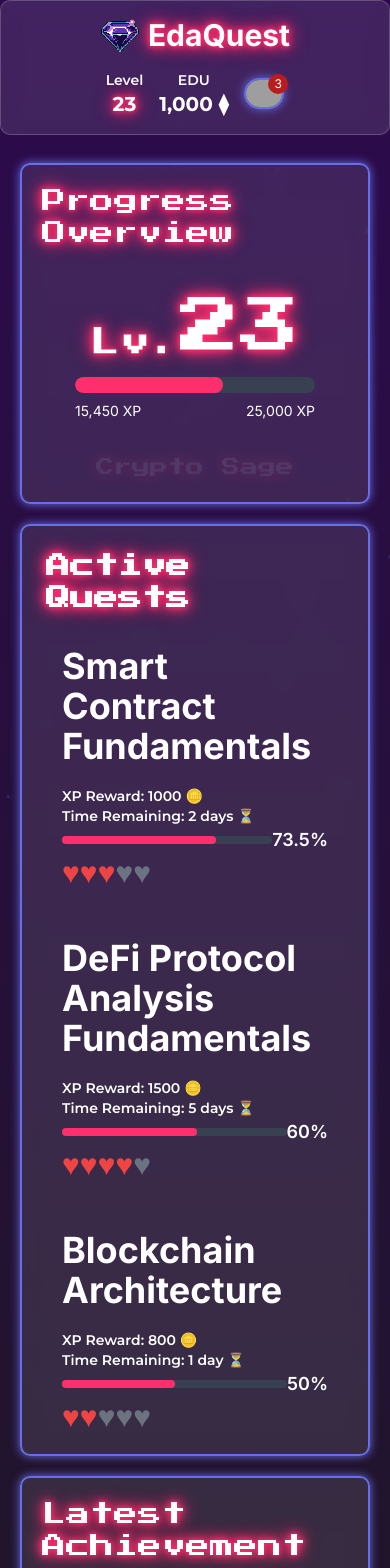
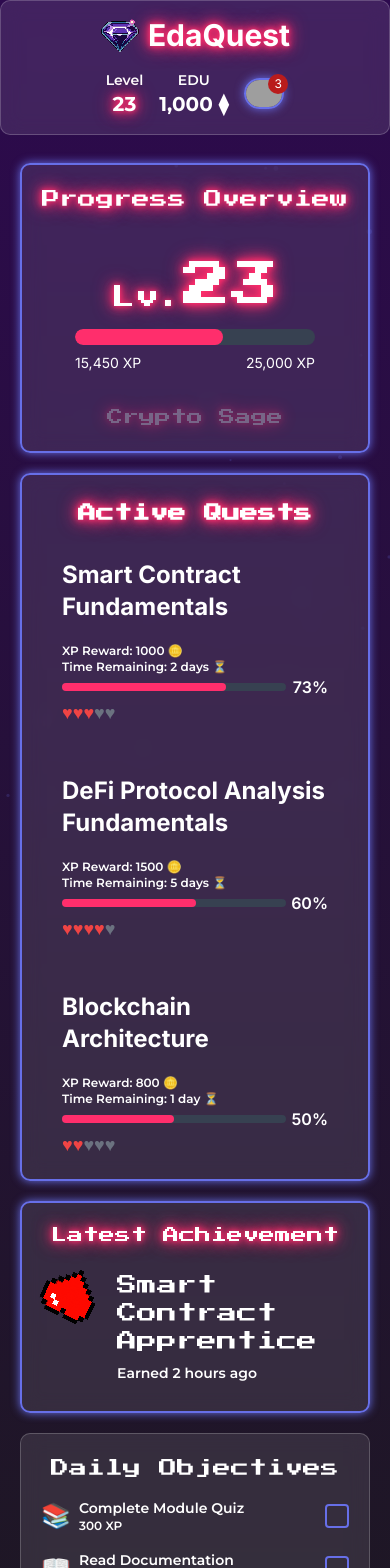
Before and after one commit to ifeelsam/edaquest-prod, a Next.js app in the folder frontend/: page /new in a window 390 px wide. Shown: the top 1568 px of the page. Built offline with nearby package versions, Linux system fonts and the light colour scheme; grey boxes are pictures that could not be loaded.

Commit message:
fix text on smaller screens

```diff
--- a/frontend/src/app/(newDash)/components/AchievementShowcase.tsx
+++ b/frontend/src/app/(newDash)/components/AchievementShowcase.tsx
@@ -4,7 +4,7 @@ import Image from 'next/image'
 export default function AchievementShowcase() {
   return (
     <div className="glass-morphic p-5 neon-border">
-      <h2 className="text-2xl mb-4 neon-glow">Latest Achievement</h2>
+      <h2 className="flex justify-center md:justify-start text-md md:text-2xl mb-4 neon-glow">Latest Achievement</h2>
       <div className="flex items-center space-x-4">
         <div className="w-32 h-32 relative">
           <Image src="/heart.png" alt="Achievement Badge" width={128} height={128} className="pixel-art spin" />
--- a/frontend/src/app/(newDash)/components/ActiveQuests.tsx
+++ b/frontend/src/app/(newDash)/components/ActiveQuests.tsx
@@ -24,29 +24,29 @@ const quests = [
 
 function progressPercentage(currentXP: number, targetXP: number): number {
   const progressPercentage = (currentXP / targetXP) * 100;
-  return progressPercentage;
+  return Math.floor(progressPercentage);
 }
 export default function ActiveQuests() {
 
 
   return (
-    <section className="glass-morphic px-6 pb-1  pt-6 rounded-lg neon-border">
-      <h2 className="text-2xl font-bold mb-4 neon-glow">Active Quests</h2>
+    <section className="glass-morphic px-6 pb-1 pt-6 rounded-lg neon-border">
+      <h2 className="flex justify-center md:justify-start text-lg md:text-2xl font-bold mb-4 neon-glow">Active Quests</h2>
       <div className="grid grid-cols-1 md:grid-cols-3 gap-4">
         {quests.map((quest, index) => (
           <div key={index} className="bg-primary/20 p-4 rounded-lg hover:bg-primary/30 transition-colors">
-            <h3 className="text-4xl font-bold mb-5">{quest.name}</h3>
-            <p className="text-sm">XP Reward: {quest.xpReward} <span className="text-yellow-400">🪙</span></p>
-            <p className="text-sm">Time Remaining: {quest.timeRemaining} ⏳</p>
+            <h3 className="text-2xl md:text-4xl font-bold mb-5">{quest.name}</h3>
+            <p className="text-xs md:text-sm">XP Reward: {quest.xpReward} <span className="text-yellow-400">🪙</span></p>
+            <p className="text-xs md:text-sm">Time Remaining: {quest.timeRemaining} ⏳</p>
             <div className="flex justify-between items-center">
-              <div className="w-80 bg-gray-700 rounded-full h-2">
+              <div className="w-56 md:w-80 bg-gray-700 rounded-full h-2">
                 <div className="progress-bar h-full rounded-full" style={{ width: `${progressPercentage(quest.progress, quest.xpReward)}%` }}></div>
               </div>
-              <span className="text-lg font-semibold">{progressPercentage(quest.progress, quest.xpReward)}%</span>
+              <span className="text-md md:text-lg font-semibold">{progressPercentage(quest.progress, quest.xpReward)}%</span>
             </div>
             <div className="">
               {[...Array(5)].map((_, i) => (
-                <span key={i} className={`text-3xl ${i < quest.difficulty ? 'text-red-500' : 'text-gray-500'}`}>♥</span>
+                <span key={i} className={`text-lg md:text-3xl ${i < quest.difficulty ? 'text-red-500' : 'text-gray-500'}`}>♥</span>
               ))}
             </div>
           </div>
--- a/frontend/src/app/(newDash)/components/DailyObjectives.tsx
+++ b/frontend/src/app/(newDash)/components/DailyObjectives.tsx
@@ -7,7 +7,7 @@ export default function DailyObjectives() {
 
   return (
     <div className="glass-morphic p-5">
-      <h2 className="text-2xl mb-4">Daily Objectives</h2>
+      <h2 className="flex justify-center md:justify-start text-lg md:text-2xl mb-4">Daily Objectives</h2>
       <ul className="space-y-4">
         {objectives.map((objective, index) => (
           <li key={index} className="flex items-center space-x-2">
--- a/frontend/src/app/(newDash)/components/ProgressOverview.tsx
+++ b/frontend/src/app/(newDash)/components/ProgressOverview.tsx
@@ -6,11 +6,11 @@ export default function ProgressOverview() {
 
   return (
     <div className="glass-morphic p-5 neon-border">
-      <h2 className="text-2xl mb-4 neon-glow">Progress Overview</h2>
+      <h2 className="flex justify-center md:justify-start text-lg  md:text-2xl mb-4 neon-glow">Progress Overview</h2>
       <div className="flex flex-col px-24 md:flex-row items-center space-y-4 md:space-y-0 md:space-x-4">
         <div className="font-['Press_Start_2P'] neon-glow pt-8">
-          <span className="text-3xl">Lv.</span>
-          <span className="text-6xl">23</span>
+          <span className="text-2xl md:text-3xl">Lv.</span>
+          <span className="text-5xl md:text-6xl">23</span>
         </div>
         <div className="flex-shrink md:py-8 pb-4 md:pt-14 w-60  md:w-full ">
           <div className="h-4 bg-gray-700 rounded-full overflow-hidden">
@@ -26,7 +26,7 @@ export default function ProgressOverview() {
         </div>
       </div>
       <div className="mt-4 text-center">
-        <span className="text-lg font-['Press_Start_2P'] neon-glow sparkle">Crypto Sage</span>
+        <span className="text-md md:text-lg font-['Press_Start_2P'] neon-glow sparkle">Crypto Sage</span>
       </div>
     </div>
   )
--- a/frontend/src/app/(newDash)/components/QuickStats.tsx
+++ b/frontend/src/app/(newDash)/components/QuickStats.tsx
@@ -8,7 +8,7 @@ export default function QuickStats() {
 
   return (
     <div className="glass-morphic p-5">
-      <h2 className="text-2xl mb-4">Quick Stats</h2>
+      <h2 className="flex justify-center md:justify-start text-lg md:text-2xl mb-4">Quick Stats</h2>
       <div className="grid grid-cols-1 gap-4">
         {stats.map((stat, index) => (
           <div key={index} className="bg-accent bg-opacity-20 p-3 rounded-lg hover:scale-[1.02] transition-transform">
@@ -16,7 +16,7 @@ export default function QuickStats() {
               <span className="text-2xl">{stat.icon}</span>
               <div>
                 <p className="text-xs">{stat.label}</p>
-                <p className="text-lg font-['Press_Start_2P']">{stat.value}</p>
+                <p className="text-md md:text-lg font-['Press_Start_2P']">{stat.value}</p>
               </div>
             </div>
           </div>
```
